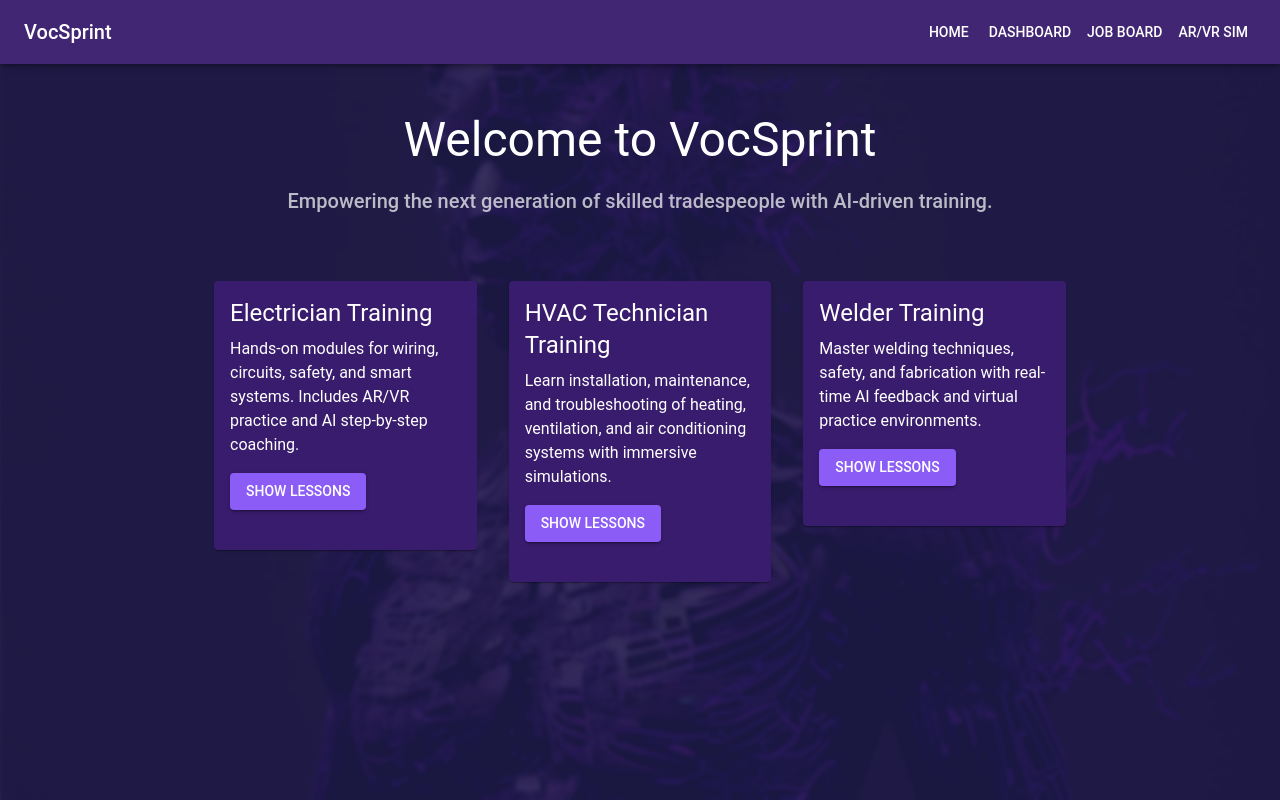
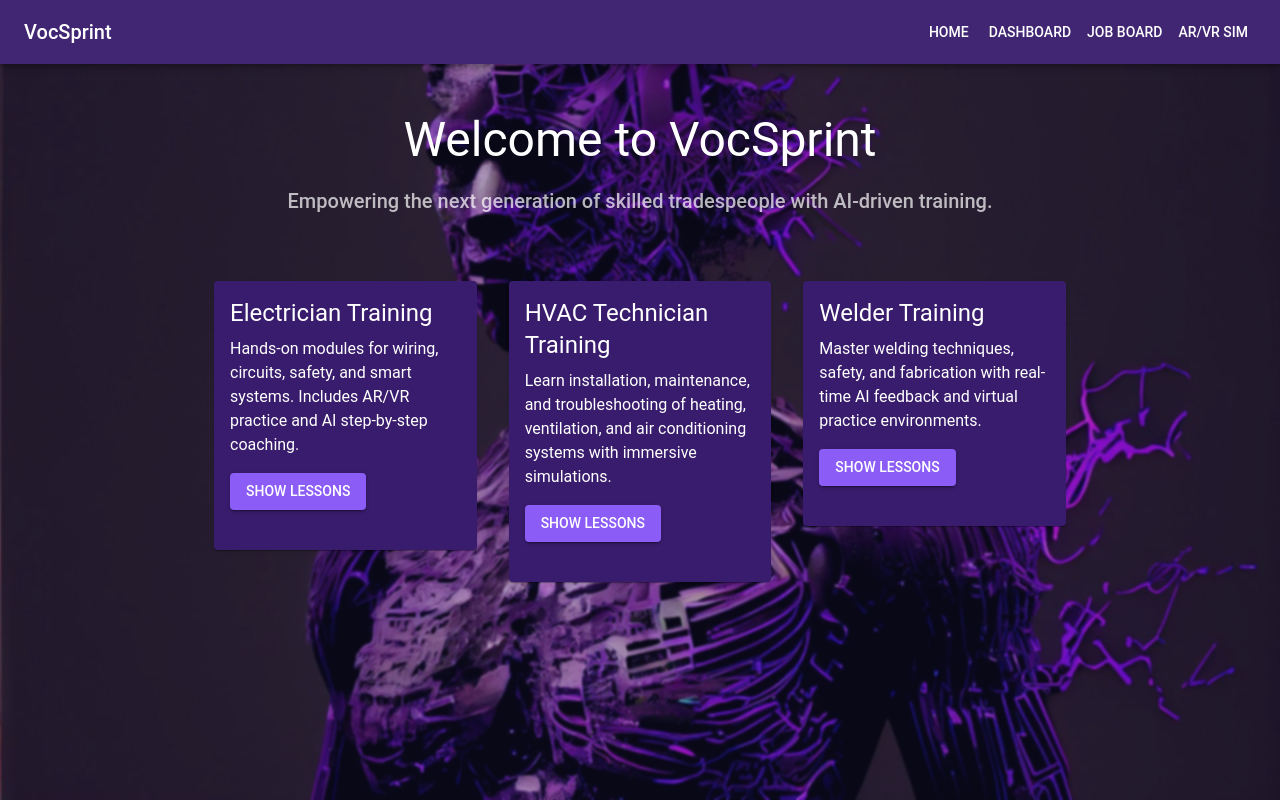
Before and after one commit to Pritiks23/vocsprint, a React (Create React App) app in the folder frontend/: page / in a window 1280 px wide. Built offline with nearby package versions, Linux system fonts and the light colour scheme.

Commit message:
Reduce overlay opacity to show background image

```diff
--- a/frontend/src/App.js
+++ b/frontend/src/App.js
@@ -31,8 +31,8 @@ function App() {
             left: 0,
             right: 0,
             bottom: 0,
-            backgroundColor: 'rgba(30, 27, 75, 0.88)',
-            backdropFilter: 'blur(2px)',
+            backgroundColor: 'rgba(30, 27, 75, 0.3)', // Lighter overlay to see the image
+            backdropFilter: 'blur(1px)',
             zIndex: 0,
           }
         }}
```
